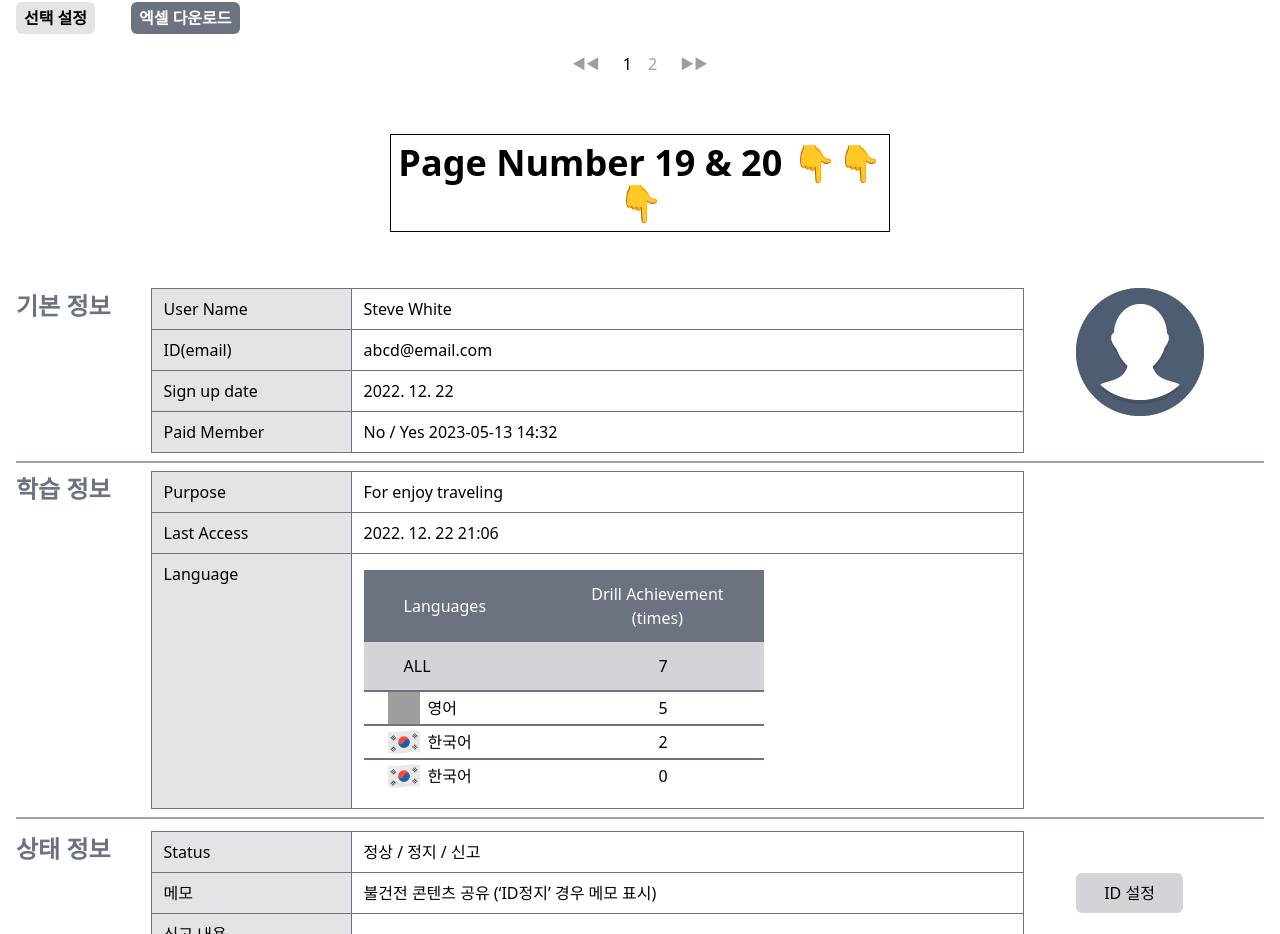
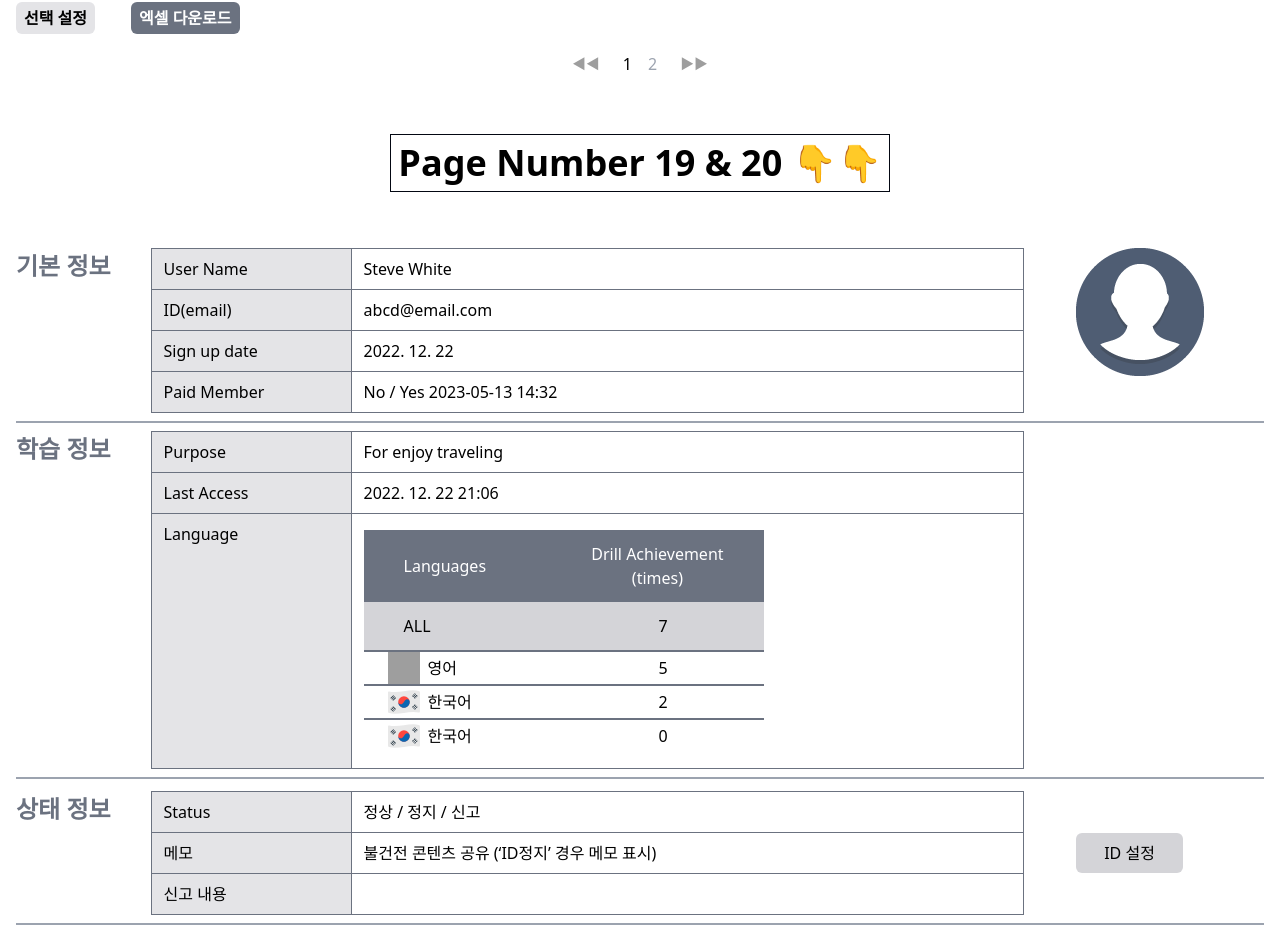
Before and after one commit to Faysel-Abdella/NexaCode-Just-Do-Project, a React (Vite) app: page / in a window 1280 px wide. Shown: the part 817-1751 px from the top of the page. Built offline with nearby package versions, Linux system fonts and the light colour scheme; grey boxes are pictures that could not be loaded.

Commit message:
Add page 20

```diff
--- a/src/App.tsx
+++ b/src/App.tsx
@@ -13,7 +13,7 @@ function App() {
       <Page18 />
       <div className="flex justify-center items-center py-4 mb-10">
         <h2 className="font-bold text-4xl border border-gray-950 w-[500px]  py-2">
-          Page Number 19 & 20 👇👇👇
+          Page Number 19 & 20 👇👇
         </h2>
       </div>
       <Page19 />
```
